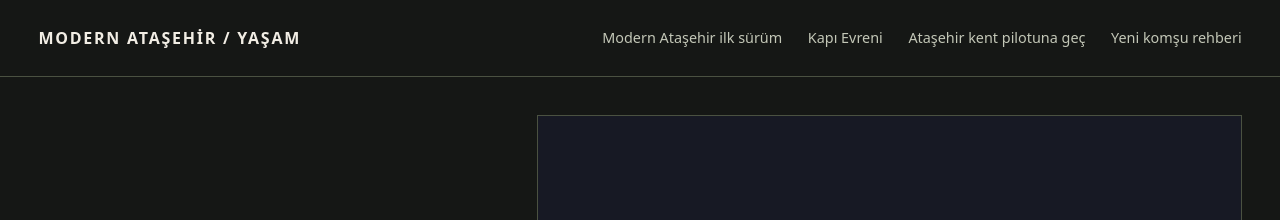
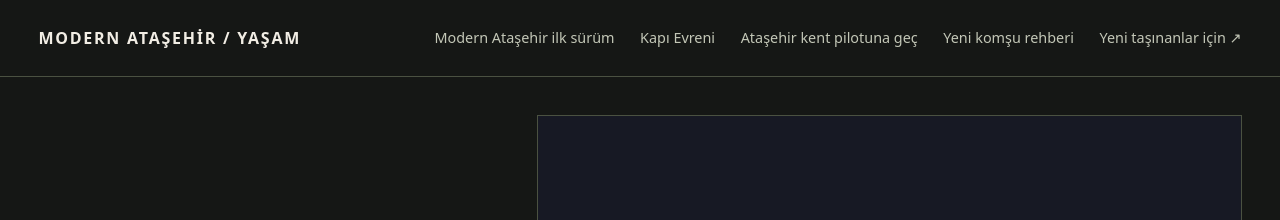
Before and after one commit to ertan-design/modernatasehir, a plain HTML site: page index.html in a window 1280 px wide. Shown: the top 220 px of the page. Drawn offline with Linux system fonts and the light colour scheme.

Commit message:
Connect the GAIA Istanbul flight and move-in guide

```diff
--- a/index.html
+++ b/index.html
@@ -12,7 +12,7 @@
 <a class="skip" href="#ana">İçeriğe geç</a>
 <header class="bar">
 <a class="wordmark" href="/" aria-label="MODERN ATAŞEHİR / YAŞAM · Temsili 3B bina maketi ana sayfası">MODERN ATAŞEHİR / YAŞAM</a>
-<nav aria-label="Ana menü"><a href="/onceki-ana-sayfa.html">Modern Ataşehir ilk sürüm</a><a href="/kapi-evreni">Kapı Evreni</a><a href="https://www.xn--ataehirmodern-ktc.com/">Ataşehir kent pilotuna geç</a><a href="/yasam/bina#yasam">Yeni komşu rehberi</a></nav>
+<nav aria-label="Ana menü"><a href="/onceki-ana-sayfa.html">Modern Ataşehir ilk sürüm</a><a href="/kapi-evreni">Kapı Evreni</a><a href="https://www.xn--ataehirmodern-ktc.com/">Ataşehir kent pilotuna geç</a><a href="/yasam/bina#yasam">Yeni komşu rehberi</a><a href="https://www.xn--ataehirmodern-ktc.com/gaia-ucus/?rota=b#yasam">Yeni taşınanlar için ↗</a></nav>
 </header>
 <main id="ana">
 <section class="hero" aria-labelledby="baslik">
```
